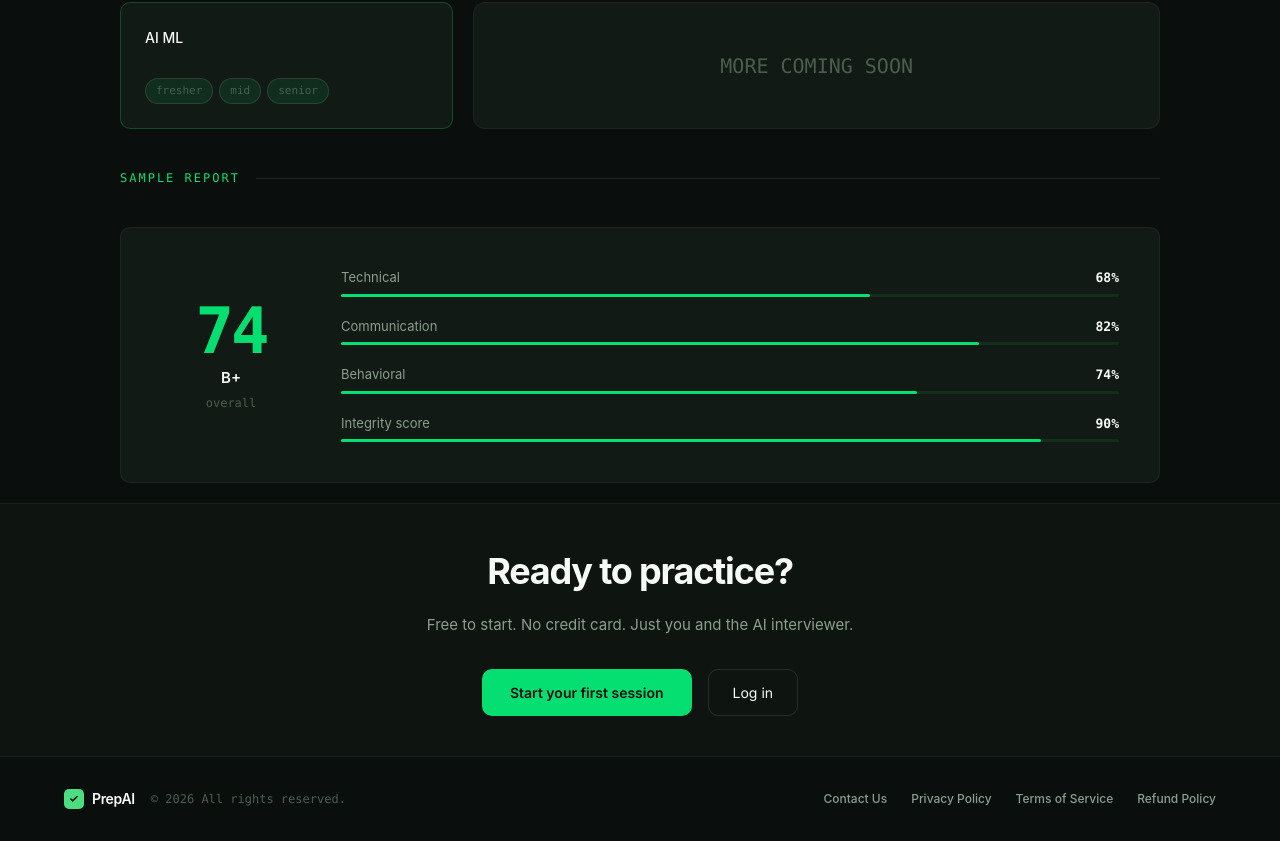
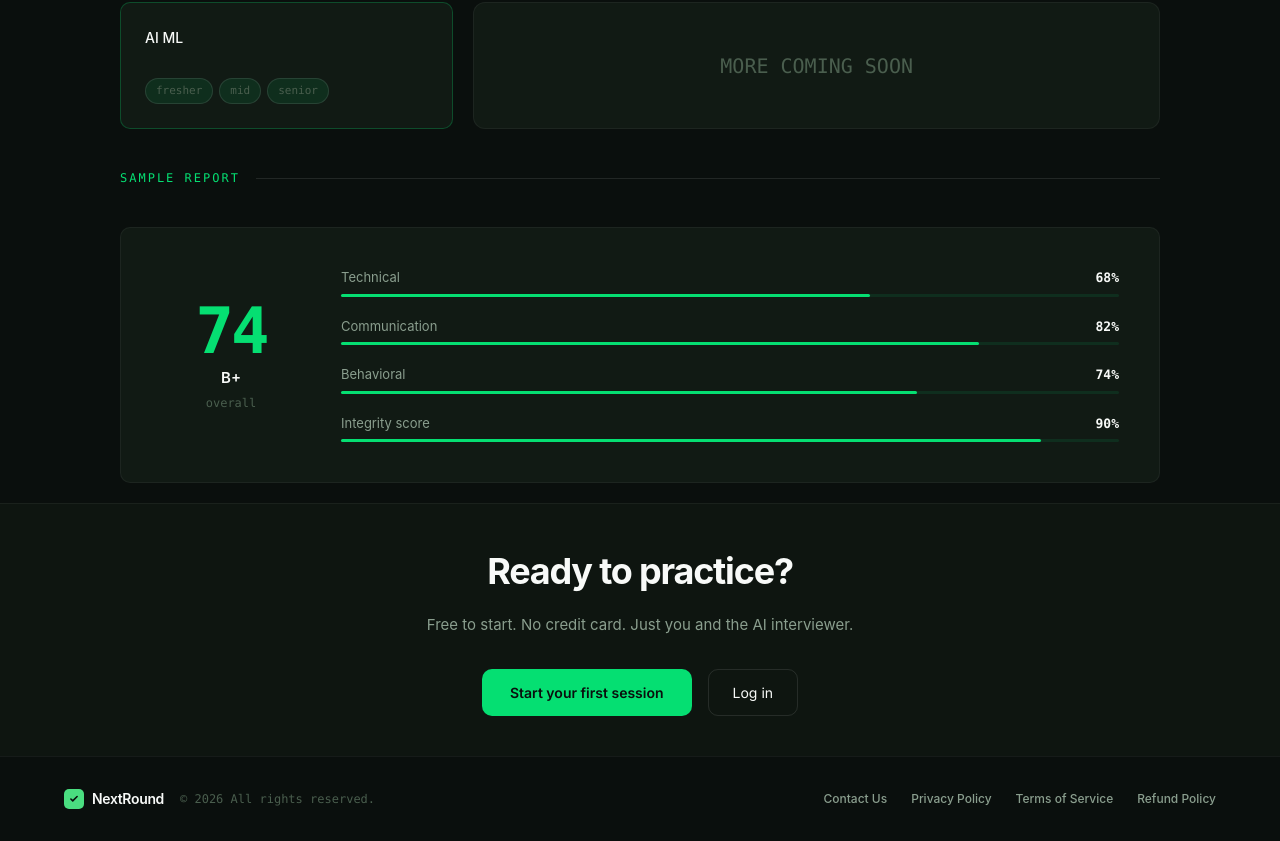
Before and after one commit to maudirahul/Ai-interview-Platform, a React (Vite) app in the folder frontend/: page / in a window 1280 px wide. Shown: the part 1337-2178 px from the top of the page. Built offline with nearby package versions, Linux system fonts and the light colour scheme; no server answers.

Commit message:
minor fix

```diff
--- a/frontend/src/components/landingPage/Footer.jsx
+++ b/frontend/src/components/landingPage/Footer.jsx
@@ -24,7 +24,7 @@ export default function Footer() {
             </svg>
           </div>
           <span className="text-sm font-semibold tracking-tight text-[#f8faf8]">
-            PrepAI
+            NextRound
           </span>
           <span className="text-xs text-dim font-mono ml-2">
             © {year} All rights reserved.
```
